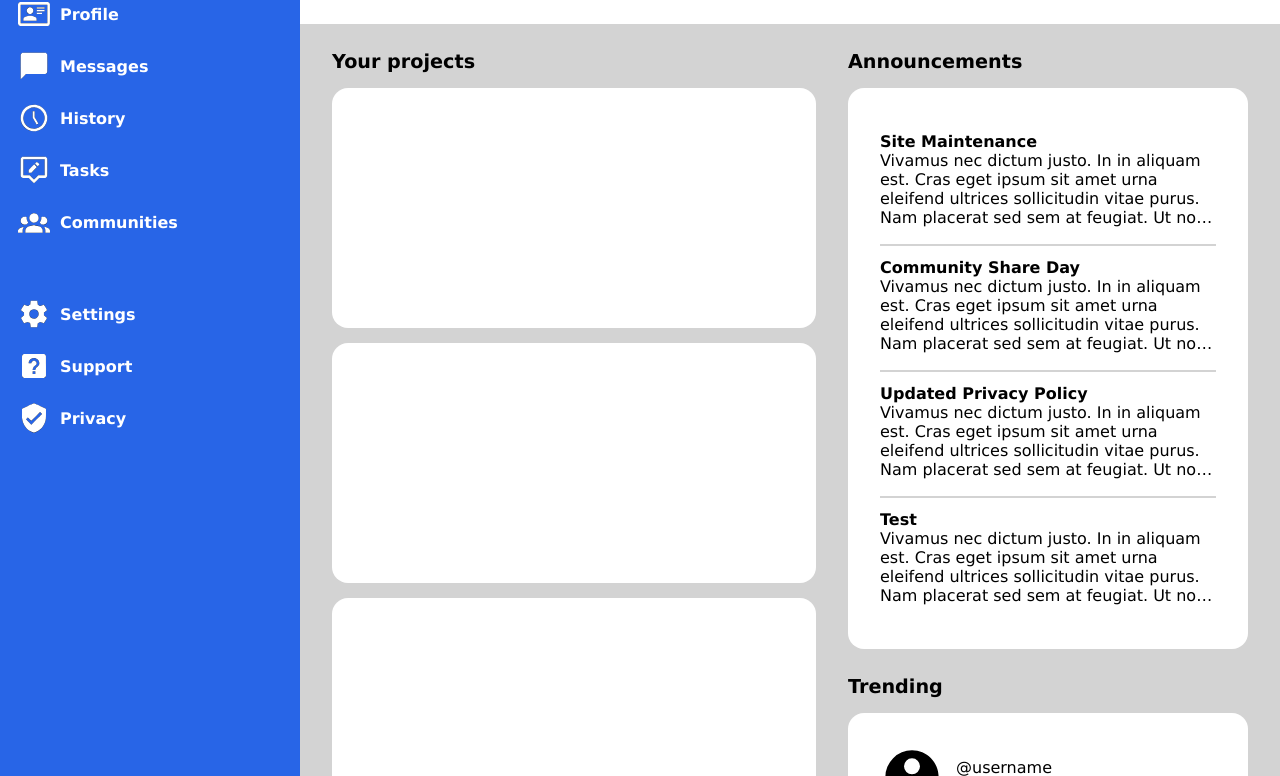
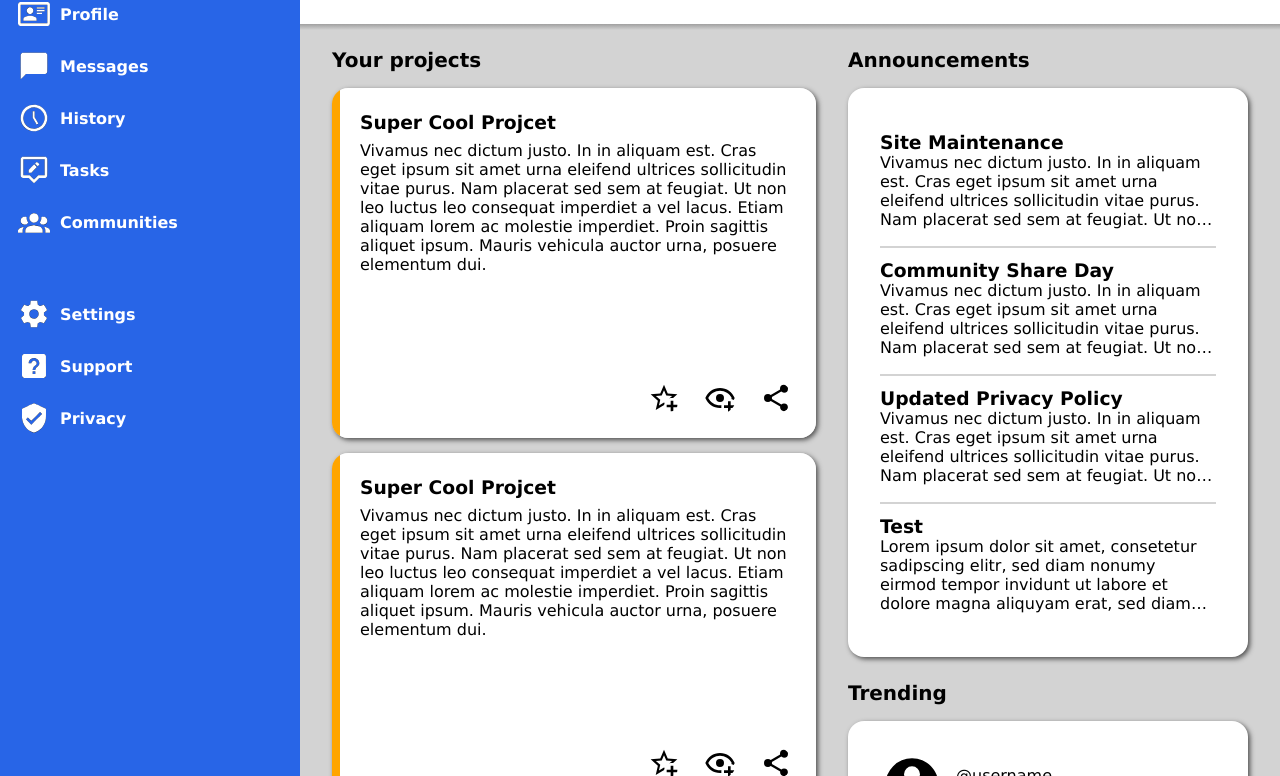
Before and after one commit to joMarsch/admin-dashboard, a plain HTML site: page index.html in a window 1280 px wide. Shown: the part 176-952 px from the top of the page. Drawn offline with Linux system fonts and the light colour scheme.

Commit message:
Finish website

```diff
--- a/index.html
+++ b/index.html
@@ -105,43 +105,87 @@
         </div>
         <div class="main-content">
             <div class="projects">
-                <h1>Your projects</h1>
-                <div></div>
-                <div></div>
-                <div></div>
-                <div></div>
-                <div></div>
-                <div></div>
-                <div></div>
-                <div></div>
-                <div></div>
-                <div></div>
-                <div></div>
-                <div></div>
-                <div></div>
+                <h2>Your projects</h2>
+                <div>
+                    <h3>Super Cool Projcet</h3>
+                    <p>Vivamus nec dictum justo. In in aliquam est. Cras eget ipsum sit amet urna eleifend ultrices
+                        sollicitudin vitae purus. Nam placerat sed sem at feugiat. Ut non leo luctus leo consequat
+                        imperdiet a vel lacus. Etiam aliquam lorem ac molestie imperdiet. Proin sagittis aliquet
+                        ipsum. Mauris vehicula auctor urna, posuere elementum dui.
+                    </p>
+                    <div class="button-container">
+                        <button class="icon-button favorite-button"></button>
+                        <button class="icon-button watch-button"></button>
+                        <button class="icon-button share-button"></button>
+                    </div>
+                </div>
+                <div>
+                    <h3>Super Cool Projcet</h3>
+                    <p>Vivamus nec dictum justo. In in aliquam est. Cras eget ipsum sit amet urna eleifend ultrices
+                        sollicitudin vitae purus. Nam placerat sed sem at feugiat. Ut non leo luctus leo consequat
+                        imperdiet a vel lacus. Etiam aliquam lorem ac molestie imperdiet. Proin sagittis aliquet
+                        ipsum. Mauris vehicula auctor urna, posuere elementum dui.
+                    </p>
+                    <div class="button-container">
+                        <button class="icon-button favorite-button"></button>
+                        <button class="icon-button watch-button"></button>
+                        <button class="icon-button share-button"></button>
+                    </div>
+                </div>
+                <div>
+                    <h3>Super Cool Projcet</h3>
+                    <p>orem ipsum dolor sit amet, consetetur sadipscing elitr, sed diam nonumy eirmod tempor
+                        invidunt ut labore et dolore magna aliquyam erat, sed diam voluptua. At vero eos et accusam
+                        et justo duo dolores et ea rebum. Stet clita kasd gubergren, no sea takimata sanctus est
+                        Lorem ipsum dolor sit amet. Lorem ipsum dolor sit amet, consetetur sadipscing elitr, sed
+                        diam nonumy eirmod tempor invidunt ut labore et dolore magna aliquyam erat, sed diam
+                        voluptua. At vero eos et accusam et justo duo dolores et ea rebum. Stet clita kasd
+                        gubergren, no sea takimata sanctus est Lorem ipsum dolor sit amet.
+                    </p>
+                    <div class="button-container">
+                        <button class="icon-button favorite-button"></button>
+                        <button class="icon-button watch-button"></button>
+                        <button class="icon-button share-button"></button>
+                    </div>
+                </div>
             </div>
             <div>
                 <div class="announcements">
-                    <h1>Announcements</h1>
+                    <h2>Announcements</h2>
                     <div>
-                        <span>Site Maintenance</span>
-                        <span>Vivamus nec dictum justo. In in aliquam est. Cras eget ipsum sit amet urna eleifend ultrices sollicitudin vitae purus. Nam placerat sed sem at feugiat. Ut non leo luctus leo consequat imperdiet a vel lacus. Etiam aliquam lorem ac molestie imperdiet. Proin sagittis aliquet ipsum. Mauris vehicula auctor urna, posuere elementum dui.</span>
+                        <h3>Site Maintenance</h3>
+                        <p>Vivamus nec dictum justo. In in aliquam est. Cras eget ipsum sit amet urna eleifend ultrices
+                            sollicitudin vitae purus. Nam placerat sed sem at feugiat. Ut non leo luctus leo consequat
+                            imperdiet a vel lacus. Etiam aliquam lorem ac molestie imperdiet. Proin sagittis aliquet
+                            ipsum. Mauris vehicula auctor urna, posuere elementum dui.</p>
                     </div>
                     <div>
-                        <span>Community Share Day</span>
-                        <span>Vivamus nec dictum justo. In in aliquam est. Cras eget ipsum sit amet urna eleifend ultrices sollicitudin vitae purus. Nam placerat sed sem at feugiat. Ut non leo luctus leo consequat imperdiet a vel lacus. Etiam aliquam lorem ac molestie imperdiet. Proin sagittis aliquet ipsum. Mauris vehicula auctor urna, posuere elementum dui.</span>
+                        <h3>Community Share Day</h3>
+                        <p>Vivamus nec dictum justo. In in aliquam est. Cras eget ipsum sit amet urna eleifend ultrices
+                            sollicitudin vitae purus. Nam placerat sed sem at feugiat. Ut non leo luctus leo consequat
+                            imperdiet a vel lacus. Etiam aliquam lorem ac molestie imperdiet. Proin sagittis aliquet
+                            ipsum. Mauris vehicula auctor urna, posuere elementum dui.</p>
                     </div>
                     <div>
-                        <span>Updated Privacy Policy</span>
-                        <span>Vivamus nec dictum justo. In in aliquam est. Cras eget ipsum sit amet urna eleifend ultrices sollicitudin vitae purus. Nam placerat sed sem at feugiat. Ut non leo luctus leo consequat imperdiet a vel lacus. Etiam aliquam lorem ac molestie imperdiet. Proin sagittis aliquet ipsum. Mauris vehicula auctor urna, posuere elementum dui.</span>
+                        <h3>Updated Privacy Policy</h3>
+                        <p>Vivamus nec dictum justo. In in aliquam est. Cras eget ipsum sit amet urna eleifend ultrices
+                            sollicitudin vitae purus. Nam placerat sed sem at feugiat. Ut non leo luctus leo consequat
+                            imperdiet a vel lacus. Etiam aliquam lorem ac molestie imperdiet. Proin sagittis aliquet
+                            ipsum. Mauris vehicula auctor urna, posuere elementum dui.</p>
                     </div>
                     <div>
-                        <span>Test</span>
-                        <span>Vivamus nec dictum justo. In in aliquam est. Cras eget ipsum sit amet urna eleifend ultrices sollicitudin vitae purus. Nam placerat sed sem at feugiat. Ut non leo luctus leo consequat imperdiet a vel lacus. Etiam aliquam lorem ac molestie imperdiet. Proin sagittis aliquet ipsum. Mauris vehicula auctor urna, posuere elementum dui.</span>
+                        <h3>Test</h3>
+                        <p>Lorem ipsum dolor sit amet, consetetur sadipscing elitr, sed diam nonumy eirmod tempor
+                            invidunt ut labore et dolore magna aliquyam erat, sed diam voluptua. At vero eos et accusam
+                            et justo duo dolores et ea rebum. Stet clita kasd gubergren, no sea takimata sanctus est
+                            Lorem ipsum dolor sit amet. Lorem ipsum dolor sit amet, consetetur sadipscing elitr, sed
+                            diam nonumy eirmod tempor invidunt ut labore et dolore magna aliquyam erat, sed diam
+                            voluptua. At vero eos et accusam et justo duo dolores et ea rebum. Stet clita kasd
+                            gubergren, no sea takimata sanctus est Lorem ipsum dolor sit amet.</p>
                     </div>
                 </div>
                 <div class="trending">
-                    <h1>Trending</h1>
+                    <h2>Trending</h2>
                     <div>
                         <img src="pictures/account-circle.svg" alt="Profile Image">
                         <div>
--- a/style.css
+++ b/style.css
@@ -8,7 +8,7 @@
     --sidebar-width: 300px;
     --header-height: 200px;
 
-    --project-height: 240px;
+    --project-height: 350px;
 
 
     --account-image-standard-width: 80px;
@@ -49,6 +49,24 @@ button:hover {
     display: grid;
     grid-template-columns: 1fr 400px;
     grid-area: header;
+
+    position: relative;
+}
+
+.header::after {
+    /* Pseudo Object for the Form Shadow */
+    content: "";
+
+    /* Styling */
+    background: linear-gradient(to bottom, rgba(148, 147, 147, 0.8) 0%, rgba(0, 0, 0, 0) 100%);
+
+    /* Position */
+    position: absolute;
+    top: 100%;
+
+    /* Size */
+    width: calc(100vw - var(--sidebar-width));
+    height: 6px;
 }
 
 .sidebar {
@@ -246,7 +264,7 @@ button:hover {
 .projects {
     /* Grid */
     display: grid;
-    grid-template-columns: repeat(auto-fill, minmax(300px, 1fr));
+    grid-template-columns: repeat(auto-fit, minmax(300px, 1fr));
     grid-template-rows: repeat(auto-fit, var(--project-height));
     gap: 15px;
 
@@ -280,11 +298,11 @@ button:hover {
     position: relative;
 }
 
-.projects h1,
-.announcements h1,
-.trending h1 {
+.projects > h2,
+.announcements > h2,
+.trending > h2 {
     position: absolute;
-    font-size: 1.2em;
+    font-size: 1.25em;
     font-weight: bold;
     top: -2em;
     left: 0px;
@@ -292,10 +310,47 @@ button:hover {
 
 /* Styling of the divs in main-content */
 
-.projects div {
-    background-color: var(--header-background-color);
+.projects > div, .announcements, .trending {
+    box-shadow: 2px 2px 5px rgb(78, 78, 78);
+}
+/* Styling the Projects Part */
+
+.projects > div {
+    background: linear-gradient(
+        to right,
+        orange 0px,
+        orange 8px,
+        var(--header-background-color) 8px,
+        var(--header-background-color) 100%
+    );
     height: var(--project-height);
     border-radius: 16px;
+    padding: 24px;
+    padding-left: 28px;
+
+    display: grid;
+    grid-template-columns: 1fr;
+    grid-template-rows: min-content 1fr min-content;
+    overflow-y: auto;
+    gap: 8px;
+}
+
+.button-container {
+    display: flex;
+    justify-content: flex-end;
+    gap: 24px;
+}
+
+.favorite-button {
+    background-image: url(pictures/star-plus-outline.svg);
+}
+
+.watch-button {
+    background-image: url(pictures/eye-plus-outline.svg);
+}
+
+.share-button {
+    background-image: url(pictures/share-variant.svg);
 }
 
 /* Designing the Announcements Part */
@@ -309,18 +364,13 @@ button:hover {
     flex-direction: column;
 }
 
-
-.announcements div span:first-child {
-    font-weight: bold;
-}
-
 .announcements > :nth-child(n + 3) {
     border-top: solid;
     border-width: 2px;
     border-color: lightgray;
 }
 
-.announcements div>span+span {
+.announcements div > p {
     display: -webkit-box;
     -webkit-box-orient: vertical;
     -webkit-line-clamp: 4;
```
Also changed, not shown: pictures/eye-plus-outline.svg (added), pictures/share-variant.svg (added), pictures/star-plus-outline.svg (added).
